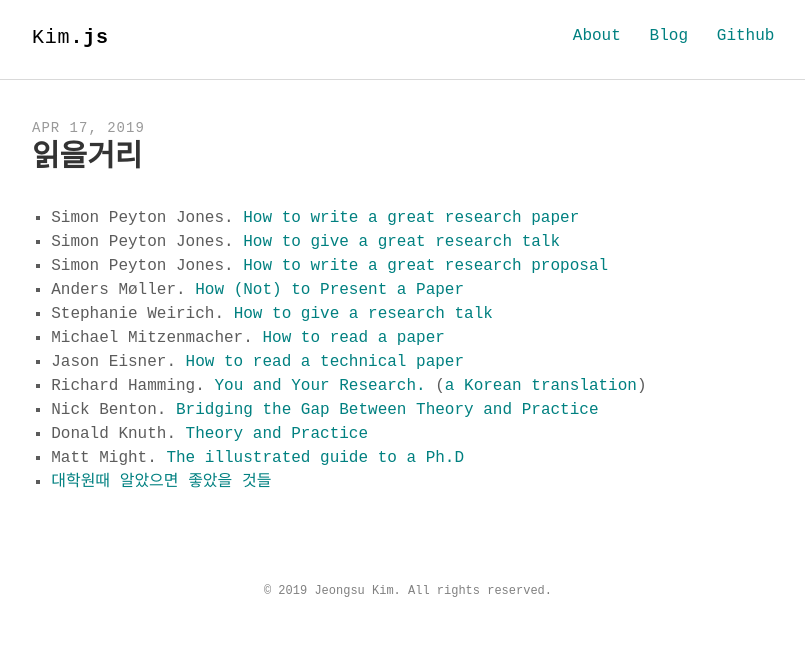
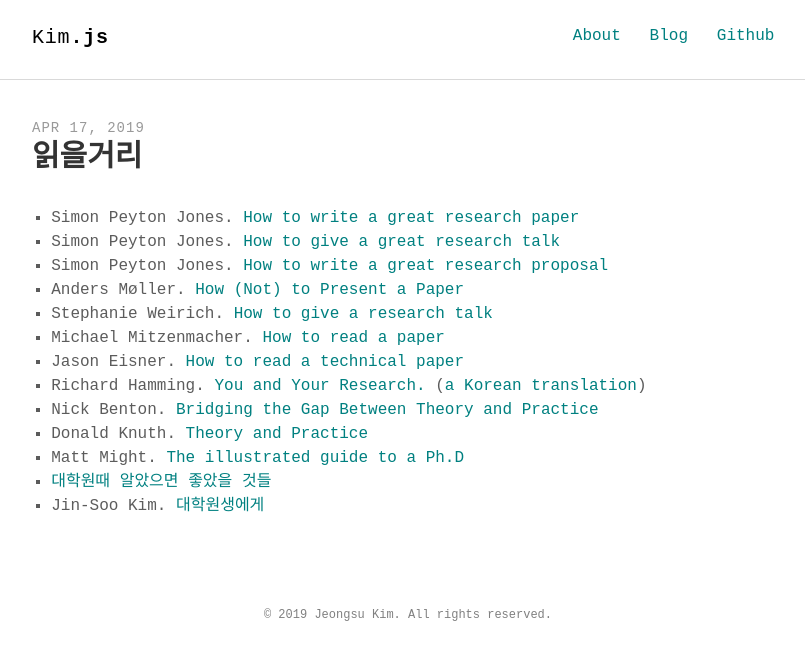
Before and after one commit to Kim-JeongSu/info, a Jekyll site: the page built from _posts/2019-04-17-reading.md, in a window 1280 px wide. Shown: the top 660 px of the page, without its empty margins (232-1037 px from the left). Built offline with Jekyll 4.4.1, drawn with Linux system fonts in a browser that asks for light colours; some web fonts are replaced.

Commit message:
Update 2019-04-17-reading.md

```diff
--- a/_posts/2019-04-17-reading.md
+++ b/_posts/2019-04-17-reading.md
@@ -7,14 +7,15 @@
 ---
 
 *   Simon Peyton Jones. [How to write a great research paper](http://prl.korea.ac.kr/~pronto/home/resources/simon-papers.pdf)
-*   Simon Peyton Jones. [How to give a great research talk](resources/simon-talks.pdf)
-*   Simon Peyton Jones. [How to write a great research proposal](resources/simon-proposal.pdf)
-*   Anders Møller. [How (Not) to Present a Paper](resources/anders-talks.pdf)
-*   Stephanie Weirich. [How to give a research talk](resources/giving-a-talk.pdf)
+*   Simon Peyton Jones. [How to give a great research talk](http://prl.korea.ac.kr/~pronto/home/resources/simon-talks.pdf)
+*   Simon Peyton Jones. [How to write a great research proposal](http://prl.korea.ac.kr/~pronto/home/resources/simon-proposal.pdf)
+*   Anders Møller. [How (Not) to Present a Paper](http://prl.korea.ac.kr/~pronto/home/resources/anders-talks.pdf)
+*   Stephanie Weirich. [How to give a research talk](http://prl.korea.ac.kr/~pronto/home/resources/giving-a-talk.pdf)
 *   Michael Mitzenmacher. [How to read a paper](http://www.eecs.harvard.edu/~michaelm/postscripts/ReadPaper.pdf)
 *   Jason Eisner. [How to read a technical paper](http://www.cs.jhu.edu/~jason/advice/how-to-read-a-paper.html)
-*   Richard Hamming. [You and Your Research.](resources/hamming-en.pdf) ([a Korean translation](resources/hamming-ko.pdf))
-*   Nick Benton. [Bridging the Gap Between Theory and Practice](resources/why-cs-theory.ps)
-*   Donald Knuth. [Theory and Practice](resources/knuth-theory-practice.pdf)
+*   Richard Hamming. [You and Your Research.](http://prl.korea.ac.kr/~pronto/home/resources/hamming-en.pdf) ([a Korean translation](http://prl.korea.ac.kr/~pronto/home/resources/hamming-ko.pdf))
+*   Nick Benton. [Bridging the Gap Between Theory and Practice](http://prl.korea.ac.kr/~pronto/home/resources/why-cs-theory.ps)
+*   Donald Knuth. [Theory and Practice](http://prl.korea.ac.kr/~pronto/home/resources/knuth-theory-practice.pdf)
 *   Matt Might. [The illustrated guide to a Ph.D](http://matt.might.net/articles/phd-school-in-pictures/)
 *   [대학원때 알았으면 좋았을 것들](http://gradschoolstory.net)
+*   Jin-Soo Kim. [대학원생에게](http://cslab.jbnu.ac.kr/board/bbs/board.php?bo_table=libfaq&wr_id=76)
```
